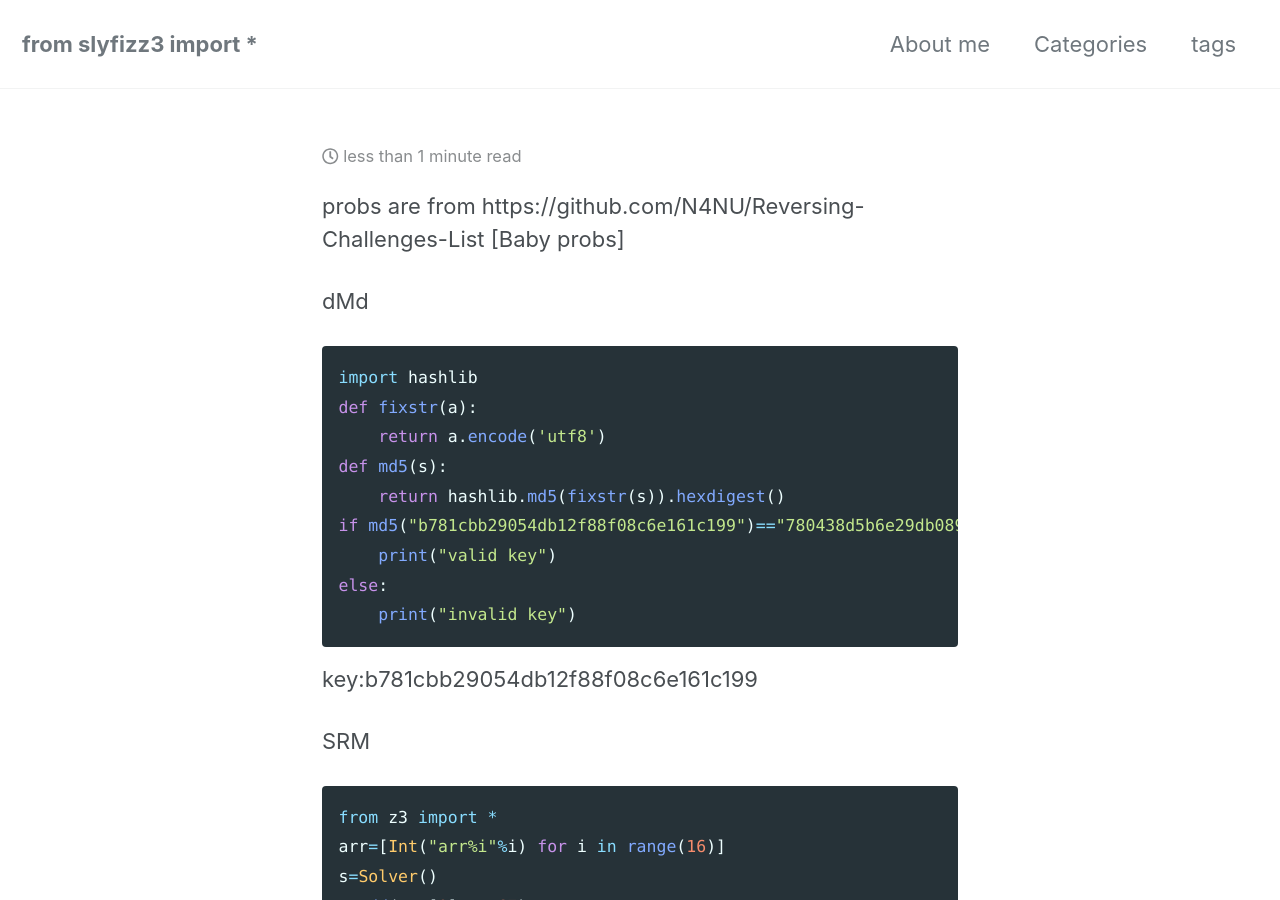
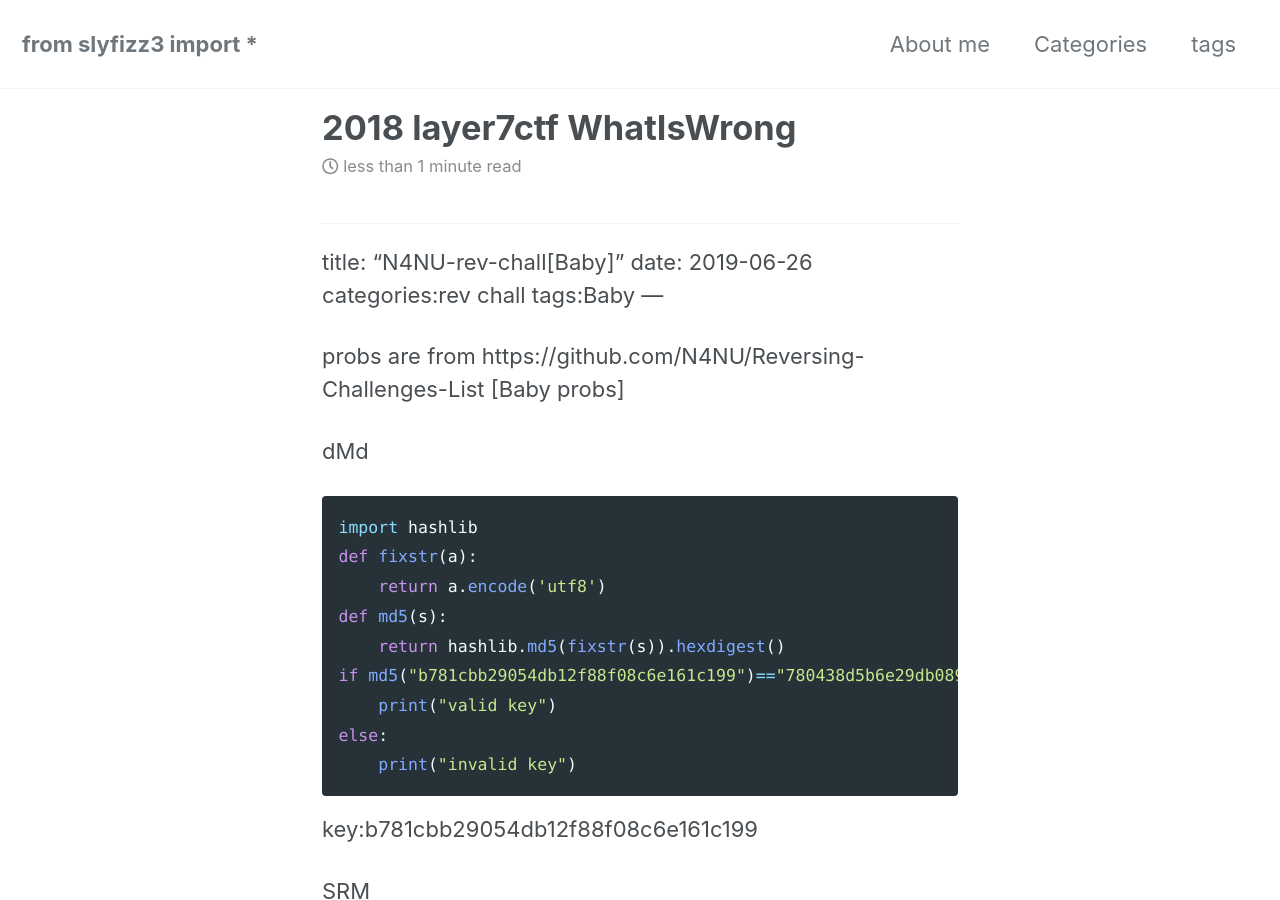
Before and after one commit to slyfizz3/slyfizz3.github.io, a Jekyll site: the page built from _posts/2019-06-26-Rev chall[Baby].md, in a window 1280 px wide and 900 px high. Built offline with Jekyll 4.4.1, drawn with Linux system fonts in a browser that asks for light colours; cached includes are drawn as plain includes; nearby versions of some CDN libraries; some of the changed text lies outside the part shown.

Commit message:
Update and rename 2019-06-26-Rev-chall[Baby].md to 2019-06-26-Rev chall[Baby].md

```diff
--- a/_posts/2019-06-26-Rev-chall[Baby].md
+++ b/_posts/2019-06-26-Rev chall[Baby].md
@@ -1,3 +1,9 @@
+---
+title: "2018 layer7ctf WhatIsWrong"
+date: 2019-05-23
+categories: write-up
+tags: .net
+---
 ---
 title: "N4NU-rev-chall[Baby]"
 date: 2019-06-26
```
